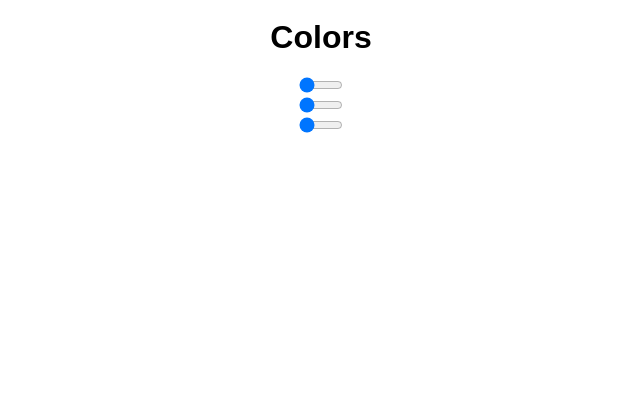
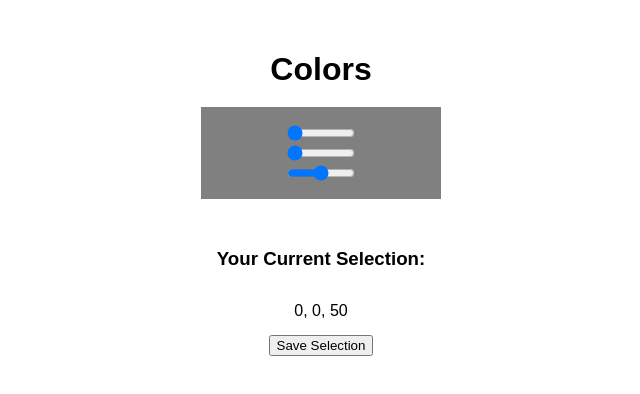
Before and after one commit to jbryan382/color-picker, a React (Create React App) app: page / in a window 1280 px wide. Shown: the top 394 px of the page, without its empty margins (319-959 px from the left). Built offline with nearby package versions, Linux system fonts and the light colour scheme.

Commit message:
Added % to make inputs function, attempted store stils attempted store still broken

```diff
--- a/src/App.js
+++ b/src/App.js
@@ -4,27 +4,27 @@ class App extends Component {
   state = {
     hue: 0,
     saturation: 0,
-    light: 0,
+    light: 50,
     savedHSL: []
   }
 
   updateHue = event => {
     console.log(event)
     this.setState({
-      hue: event.type.value
+      hue: event.target.value
     })
   }
   updateSat = event => {
     console.log(event)
     this.setState({
-      saturation: event.type.value
+      saturation: event.target.value
     })
   }
 
   updateLight = event => {
     console.log(event)
     this.setState({
-      light: event.type.value
+      light: event.target.value
     })
   }
 
@@ -34,21 +34,26 @@ class App extends Component {
       savedSat: this.state.saturation,
       savedLight: this.state.light
     }
-    savedHSL: this.setState.savedHSL.concat(HSL)
+    // Need to add to state the saved HSL values.
+    this.setState({
+      // Update the savedHSL with HSL
+      savedHSL: this.setState.savedHSL + HSL
+      // Not working potential logic loop...
+    })
   }
 
   render() {
     return (
       <>
         <main>
+          <h1>Colors</h1>
           <div
             style={{
               backgroundColor: `hsl(${this.state.hue},${
                 this.state.saturation
-              },${this.state.light})`
+              }%,${this.state.light}%)`
             }}
           >
-            <h1>Colors</h1>
             <input
               type="range"
               max="240"
@@ -66,6 +71,22 @@ class App extends Component {
               value={this.state.light}
             />
           </div>
+          <div>
+            <h3>Your Current Selection:</h3>
+            <p>
+              {this.state.hue}, {this.state.saturation}, {this.state.light}
+            </p>
+            <button onClick={this.saveHSL}> Save Selection</button>
+            <ul>
+              {this.state.savedHSL.map(HSL => {
+                return (
+                  <li>
+                    {HSL.savedHue}, {HSL.savedSat}, {HSL.savedLight}{' '}
+                  </li>
+                )
+              })}
+            </ul>
+          </div>
         </main>
       </>
     )
--- a/src/index.css
+++ b/src/index.css
@@ -11,10 +11,8 @@ body {
   min-height: 100%;
 }
 
-main {
-  /* display: flex;
-  flex-direction: column;
-  align-items: center; */
+h1 {
+  text-align: center;
 }
 
 div {
@@ -22,6 +20,8 @@ div {
   flex-direction: column;
   display: flex;
   align-items: center;
+  margin: 1rem;
+  padding: 1rem;
 }
 
 input {
```
